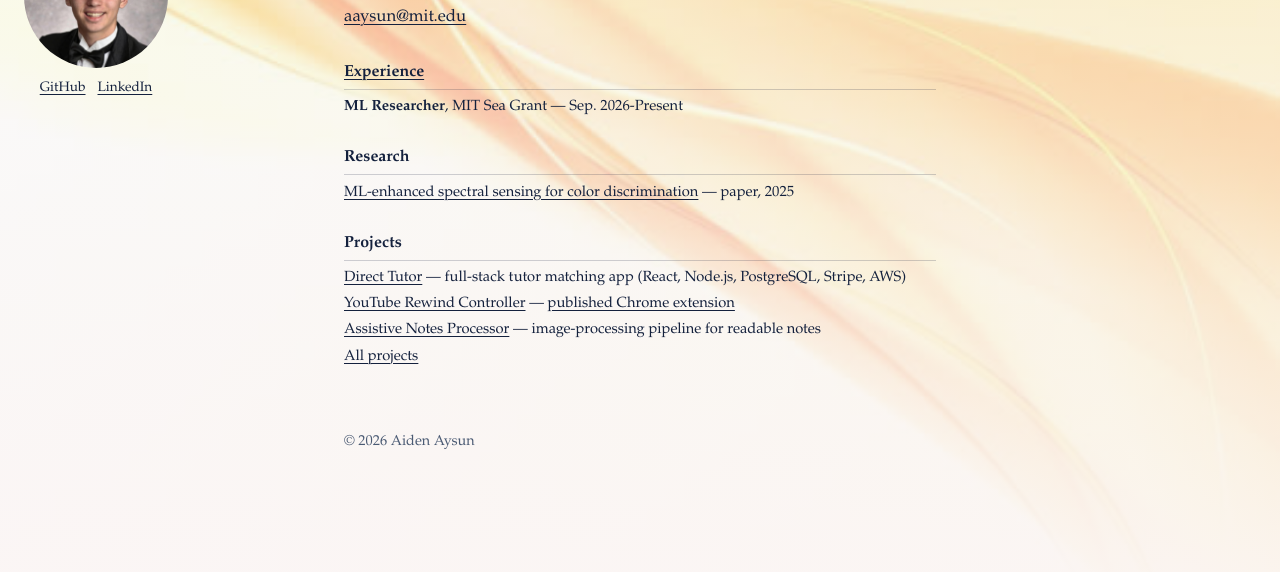
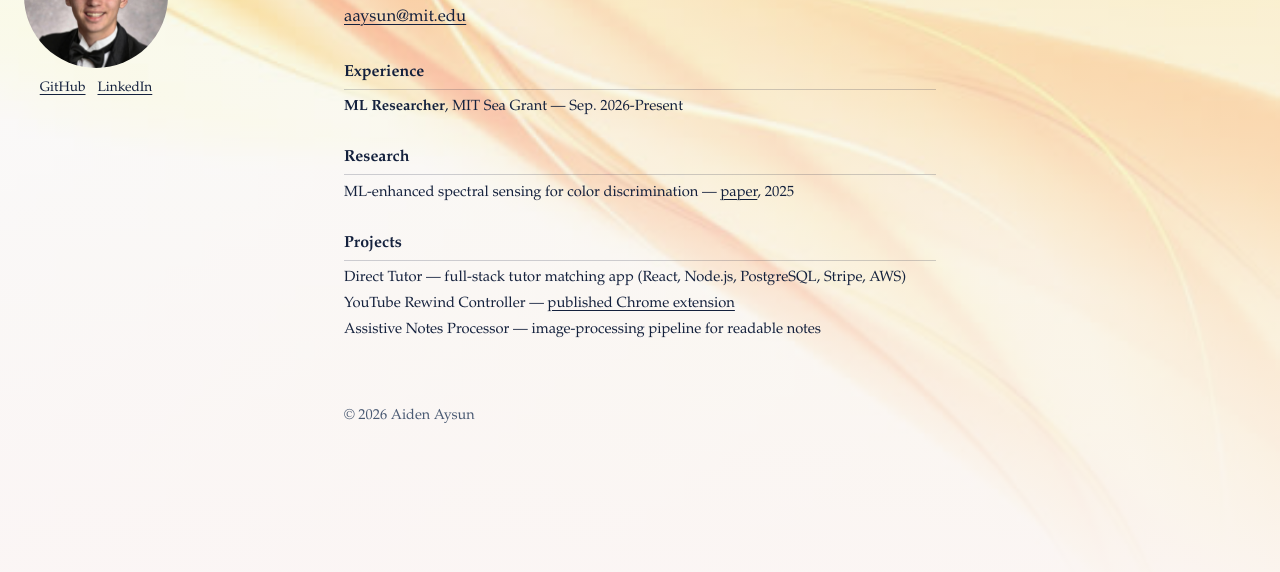
Before and after one commit to aidenaysun/Personal-Website, a plain HTML site: page index.html in a window 1280 px wide. Shown: the part 140-712 px from the top of the page. Drawn offline with Linux system fonts and the light colour scheme.

Commit message:
Fixed homepage links

```diff
--- a/index.html
+++ b/index.html
@@ -27,22 +27,21 @@
   <p class="subtitle">B.S. AI &amp; Decision Making · MIT '30</p>
   <p class="contact"><a href="mailto:aaysun@mit.edu">aaysun@mit.edu</a></p>
 
-  <h2 id="experience"><a href="experience.html">Experience</a></h2>
+  <h2 id="experience">Experience</h2>
   <ul>
     <li><strong>ML Researcher</strong>, MIT Sea Grant — Sep. 2026-Present</li>
   </ul>
 
   <h2>Research</h2>
   <ul>
-    <li><a href="assets/Spectrometer_Research_Paper.pdf">ML-enhanced spectral sensing for color discrimination</a> — paper, 2025</li>
+    <li>ML-enhanced spectral sensing for color discrimination — <a href="assets/Spectrometer_Research_Paper.pdf">paper</a>, 2025</li>
   </ul>
 
   <h2>Projects</h2>
   <ul>
-    <li><a href="projects.html#direct-tutor">Direct Tutor</a> — full-stack tutor matching app (React, Node.js, PostgreSQL, Stripe, AWS)</li>
-    <li><a href="projects.html#rewind">YouTube Rewind Controller</a> — <a href="https://chromewebstore.google.com/detail/rewind-yt/iflkicohhojndjmbnkplocjimjkimbjp">published Chrome extension</a></li>
-    <li><a href="projects.html#notes">Assistive Notes Processor</a> — image-processing pipeline for readable notes</li>
-    <li><a href="projects.html">All projects</a></li>
+    <li>Direct Tutor — full-stack tutor matching app (React, Node.js, PostgreSQL, Stripe, AWS)</li>
+    <li>YouTube Rewind Controller — <a href="https://chromewebstore.google.com/detail/rewind-yt/iflkicohhojndjmbnkplocjimjkimbjp">published Chrome extension</a></li>
+    <li>Assistive Notes Processor — image-processing pipeline for readable notes</li>
   </ul>
 
   <footer>© 2026 Aiden Aysun</footer>
```
